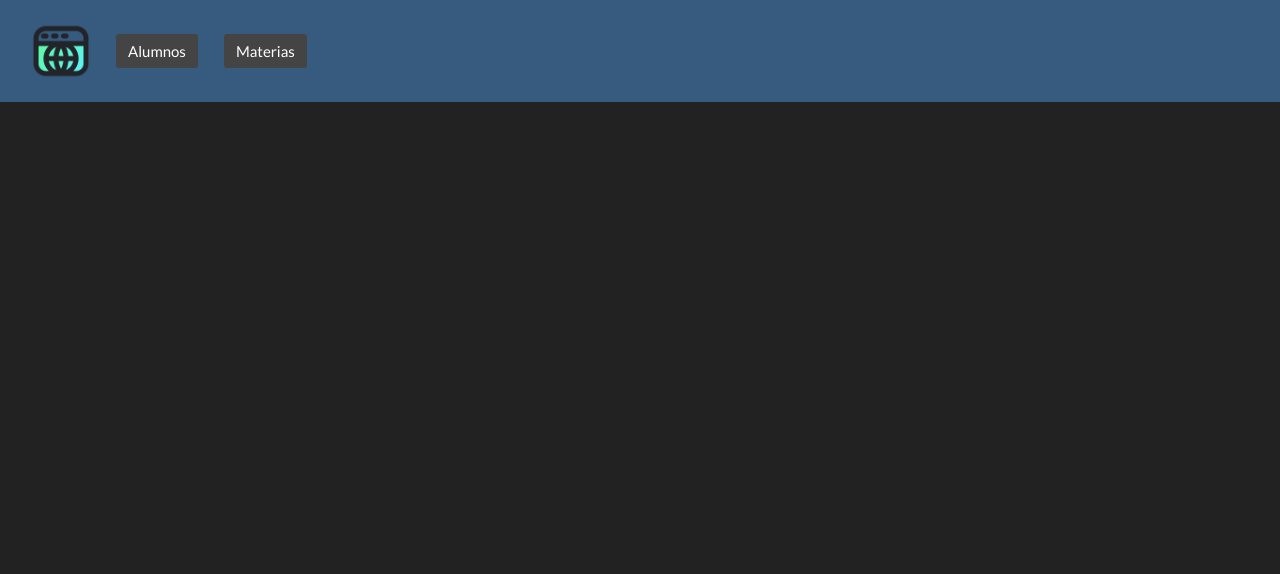
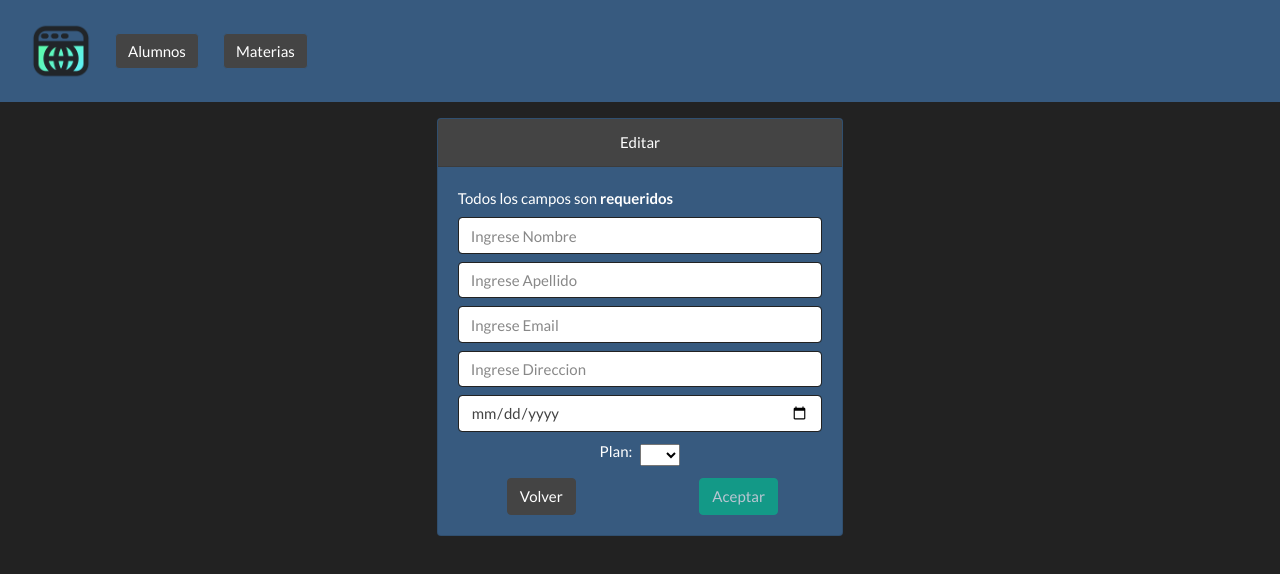
Before and after one commit to FedeeMest/fullstack_app_FB, an Angular app in the folder FrontEnd/SysAcad/: page /editar_alumno/1 in a window 1280 px wide. Before the commit this address led to /. Shown: the top 574 px of the page. Built offline with nearby package versions, Linux system fonts and the light colour scheme; no server answers.

Commit message:
update_front

```diff
--- a/FrontEnd/SysAcad/src/app/app.routes.ts
+++ b/FrontEnd/SysAcad/src/app/app.routes.ts
@@ -10,6 +10,7 @@ export const routes: Routes = [
     {path: "", component: InicioComponent},
     {path: "alumnos", component: AlumnosComponent},
     {path: "add_alumno", component: AddUpdateAlumnoComponent},
+    {path: "editar_alumno/:id", component: AddUpdateAlumnoComponent},
     {path: "materias", component: MateriasComponent},
     {path: "add_materia", component: AddUpdateMateriaComponent}
 ];
--- a/FrontEnd/SysAcad/src/app/components/Alum/add-update-alumno/add-update-alumno.component.html
+++ b/FrontEnd/SysAcad/src/app/components/Alum/add-update-alumno/add-update-alumno.component.html
@@ -1,7 +1,7 @@
 <div class="row mt-3">
   <div class="col-lg-4 offset-lg-4">
     <div class="card text-white bg-primary mb-3" style="max-width: 50rem;">
-      <div class="card-header text-center">Agregar Alumno</div>
+      <div class="card-header text-center">{{ operacion }}</div>
       <div class="card-body">
         <span>
           Todos los campos son <strong>requeridos</strong>
--- a/FrontEnd/SysAcad/src/app/components/Alum/add-update-alumno/add-update-alumno.component.ts
+++ b/FrontEnd/SysAcad/src/app/components/Alum/add-update-alumno/add-update-alumno.component.ts
@@ -2,6 +2,7 @@ import { Component, OnInit } from '@angular/core';
 import { FormBuilder, FormGroup, ReactiveFormsModule, Validators } from '@angular/forms';
 import { Alumno } from '../../../interfaces/alumno';
 import { AlumnosService } from '../../../services/alumnos.service';
+import { ActivatedRoute, Router } from '@angular/router';
 
 @Component({
   selector: 'app-add-update-alumno',
@@ -12,8 +13,10 @@ import { AlumnosService } from '../../../services/alumnos.service';
 })
 export class AddUpdateAlumnoComponent implements OnInit {
   form: FormGroup
+  id: number;
+  operacion: string = 'Agregar ';
 
-  constructor(private fb: FormBuilder, private alumnosService: AlumnosService) {
+  constructor(private fb: FormBuilder, private alumnosService: AlumnosService, private router: Router, private aRouter: ActivatedRoute) {
     this.form = this.fb.group({
       nombre: ['', Validators.required],
       apellido: ['',Validators.required],
@@ -22,8 +25,27 @@ export class AddUpdateAlumnoComponent implements OnInit {
       fechaN: ['',Validators.required],
       plan: ['',Validators.required]
     })
+    this.id = Number(aRouter.snapshot.paramMap.get('id'));
    }
+
   ngOnInit(): void {
+    if(this.id !== 0){
+      this.operacion = 'Editar '
+      this.getAlumno(this.id);
+    }
+  }
+
+  getAlumno(id: number){
+    this.alumnosService.getAlumno(id).subscribe((data: Alumno) => {
+      this.form.setValue({
+        nombre: data.nombre,
+        apellido: data.apellido,
+        mail: data.mail,
+        direccion: data.direccion,
+        fechaN: data.fechaN,
+        plan: data.plan
+      })
+    })
   }
 
   addAlumno(){
@@ -38,6 +60,7 @@ export class AddUpdateAlumnoComponent implements OnInit {
 
   this.alumnosService.saveAlumno(alumno).subscribe(data => {
     console.log('Alumno creado');
+    this.router.navigate(['/alumnos']);
   })
 }
 
--- a/FrontEnd/SysAcad/src/app/components/Alum/alumnos/alumnos.component.html
+++ b/FrontEnd/SysAcad/src/app/components/Alum/alumnos/alumnos.component.html
@@ -26,7 +26,7 @@
           <td class="text-center align-middle">{{alumno.direccion}}</td>
           <td class="text-center align-middle">{{alumno.fechaN}}</td>
           <td class="text-center align-middle">
-            <button type="button" class="btn btn-primary m-2" onclick="location.href='http://localhost:4200/add_alumno'">Editar</button>
+            <button routerLink="/editar_alumno/{{ alumno.id }}" type="button" class="btn btn-primary m-2">Editar</button>
             <button (click)="deleteAlumno(alumno.id!)" type="button" class="btn btn-danger m-2">Eliminar</button>
           </td>
         </tr>
--- a/FrontEnd/SysAcad/src/app/components/Alum/alumnos/alumnos.component.ts
+++ b/FrontEnd/SysAcad/src/app/components/Alum/alumnos/alumnos.component.ts
@@ -3,11 +3,12 @@ import { Alumno } from '../../../interfaces/alumno';
 import { AlumnosService } from '../../../services/alumnos.service';
 import { CommonModule, NgFor } from '@angular/common';
 import { ProgressBarComponent } from '../../../shared/progress-bar/progress-bar.component';
+import { RouterModule } from '@angular/router';
 
 @Component({
   selector: 'app-alumnos',
   standalone: true,
-  imports: [NgFor,ProgressBarComponent,CommonModule],
+  imports: [NgFor,ProgressBarComponent,CommonModule,RouterModule],
   templateUrl: './alumnos.component.html',
   styleUrl: './alumnos.component.css'
 })
--- a/FrontEnd/SysAcad/src/app/services/alumnos.service.ts
+++ b/FrontEnd/SysAcad/src/app/services/alumnos.service.ts
@@ -28,4 +28,8 @@ export class AlumnosService {
   saveAlumno(alumno: Alumno): Observable<Alumno>{
     return this.http.post<Alumno>(this.myAppUrl + this.myApiUrl, alumno);
   }
+
+  getAlumno(id: number): Observable<Alumno>{
+    return this.http.get<Alumno>(this.myAppUrl + this.myApiUrl + "/" + id);
+  }
 }
```
